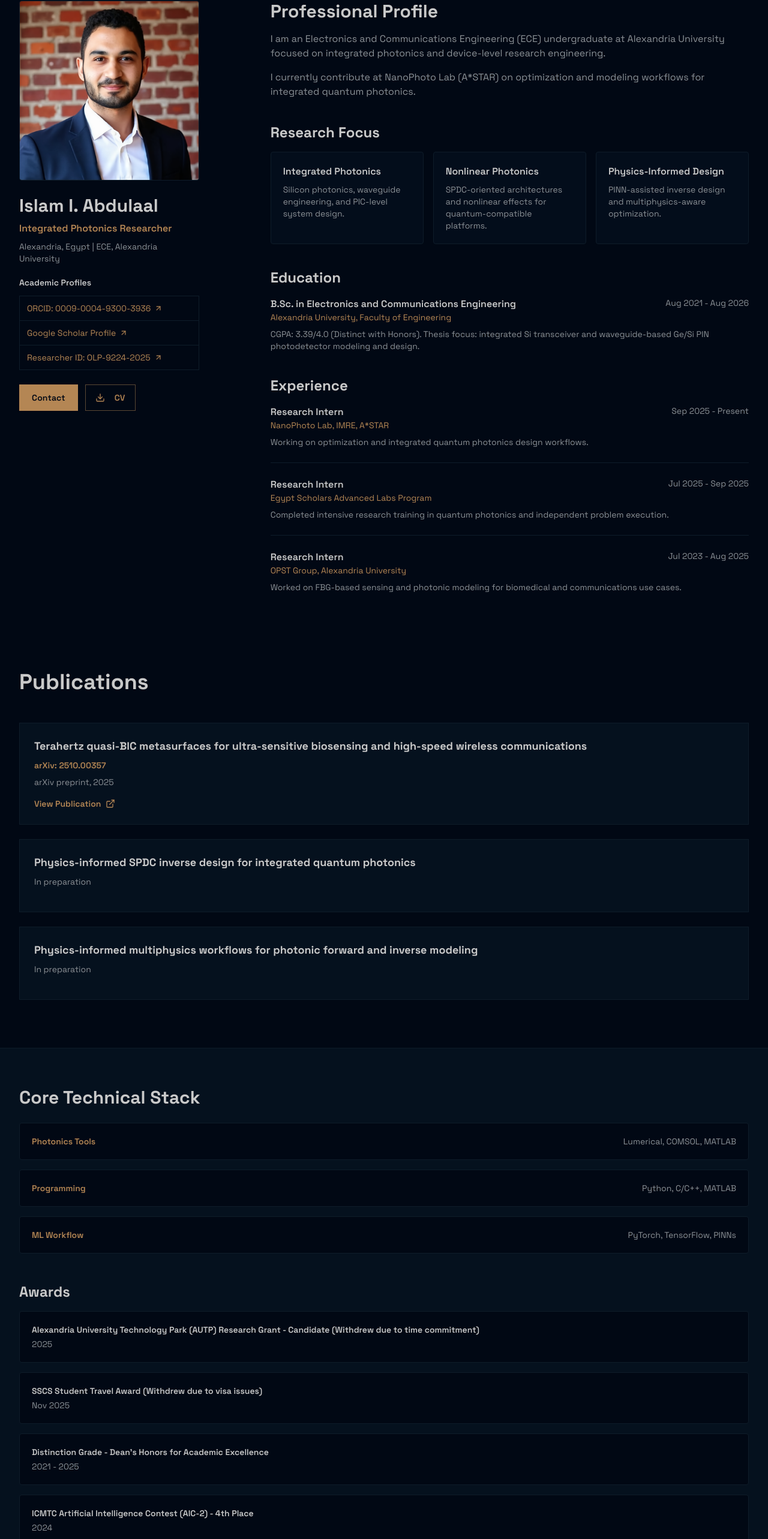
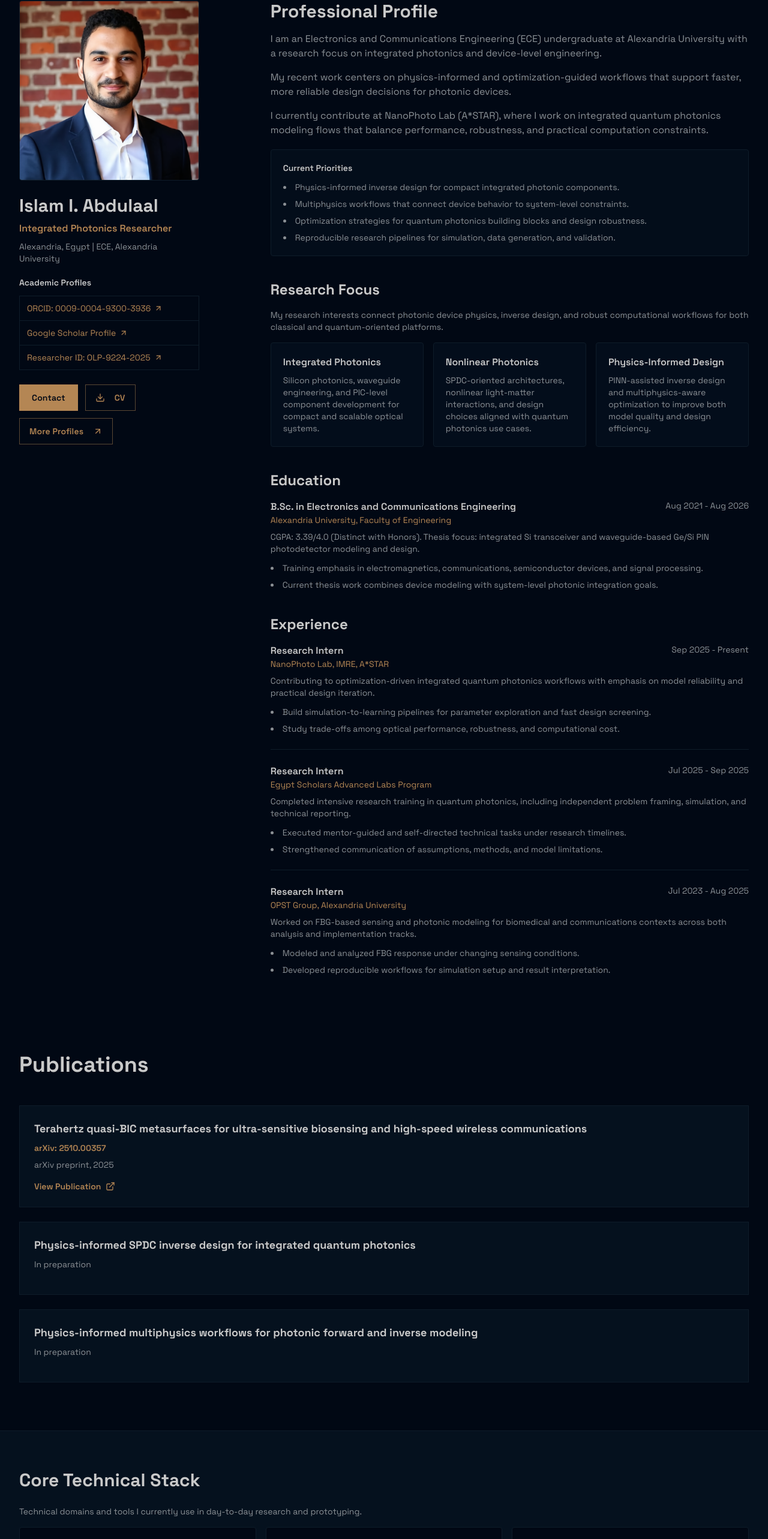
Before and after one commit to iabdul-aal/iabdul-aal.github.io, a Next.js app: page /about in a window 1280 px wide. Shown: the part 144-2710 px from the top of the page at 60% size. Built offline with nearby package versions, Linux system fonts and the light colour scheme.

Commit message:
Expand About content, restore skill columns, and add profiles button

```diff
--- a/app/about/page.tsx
+++ b/app/about/page.tsx
@@ -33,15 +33,15 @@ export default function AboutPage() {
   const focusAreas = [
     {
       title: "Integrated Photonics",
-      desc: "Silicon photonics, waveguide engineering, and PIC-level system design.",
+      desc: "Silicon photonics, waveguide engineering, and PIC-level component development for compact and scalable optical systems.",
     },
     {
       title: "Nonlinear Photonics",
-      desc: "SPDC-oriented architectures and nonlinear effects for quantum-compatible platforms.",
+      desc: "SPDC-oriented architectures, nonlinear light-matter interactions, and design choices aligned with quantum photonics use cases.",
     },
     {
       title: "Physics-Informed Design",
-      desc: "PINN-assisted inverse design and multiphysics-aware optimization.",
+      desc: "PINN-assisted inverse design and multiphysics-aware optimization to improve both model quality and design efficiency.",
     },
   ]
 
@@ -50,19 +50,34 @@ export default function AboutPage() {
       role: "Research Intern",
       org: "NanoPhoto Lab, IMRE, A*STAR",
       period: "Sep 2025 - Present",
-      summary: "Working on optimization and integrated quantum photonics design workflows.",
+      summary:
+        "Contributing to optimization-driven integrated quantum photonics workflows with emphasis on model reliability and practical design iteration.",
+      highlights: [
+        "Build simulation-to-learning pipelines for parameter exploration and fast design screening.",
+        "Study trade-offs among optical performance, robustness, and computational cost.",
+      ],
     },
     {
       role: "Research Intern",
       org: "Egypt Scholars Advanced Labs Program",
       period: "Jul 2025 - Sep 2025",
-      summary: "Completed intensive research training in quantum photonics and independent problem execution.",
+      summary:
+        "Completed intensive research training in quantum photonics, including independent problem framing, simulation, and technical reporting.",
+      highlights: [
+        "Executed mentor-guided and self-directed technical tasks under research timelines.",
+        "Strengthened communication of assumptions, methods, and model limitations.",
+      ],
     },
     {
       role: "Research Intern",
       org: "OPST Group, Alexandria University",
       period: "Jul 2023 - Aug 2025",
-      summary: "Worked on FBG-based sensing and photonic modeling for biomedical and communications use cases.",
+      summary:
+        "Worked on FBG-based sensing and photonic modeling for biomedical and communications contexts across both analysis and implementation tracks.",
+      highlights: [
+        "Modeled and analyzed FBG response under changing sensing conditions.",
+        "Developed reproducible workflows for simulation setup and result interpretation.",
+      ],
     },
   ]
 
@@ -71,7 +86,12 @@ export default function AboutPage() {
       degree: "B.Sc. in Electronics and Communications Engineering",
       org: "Alexandria University, Faculty of Engineering",
       period: "Aug 2021 - Aug 2026",
-      summary: "CGPA: 3.39/4.0 (Distinct with Honors). Thesis focus: integrated Si transceiver and waveguide-based Ge/Si PIN photodetector modeling and design.",
+      summary:
+        "CGPA: 3.39/4.0 (Distinct with Honors). Thesis focus: integrated Si transceiver and waveguide-based Ge/Si PIN photodetector modeling and design.",
+      highlights: [
+        "Training emphasis in electromagnetics, communications, semiconductor devices, and signal processing.",
+        "Current thesis work combines device modeling with system-level photonic integration goals.",
+      ],
     },
   ]
 
@@ -106,6 +126,28 @@ export default function AboutPage() {
     {
       name: "IEEE Society Add-On: Photonics Society",
       detail: "Requires IEEE membership first | 2025 - Present",
+    },
+  ]
+
+  const currentPriorities = [
+    "Physics-informed inverse design for compact integrated photonic components.",
+    "Multiphysics workflows that connect device behavior to system-level constraints.",
+    "Optimization strategies for quantum photonics building blocks and design robustness.",
+    "Reproducible research pipelines for simulation, data generation, and validation.",
+  ]
+
+  const technicalStack = [
+    {
+      label: "Photonics & Simulation",
+      items: ["Lumerical FDTD/MODE", "COMSOL Multiphysics", "MATLAB", "Device and waveguide modeling"],
+    },
+    {
+      label: "Programming & Compute",
+      items: ["Python", "C/C++", "MATLAB scripting", "Data analysis workflows"],
+    },
+    {
+      label: "ML & Optimization",
+      items: ["PyTorch", "TensorFlow", "Physics-Informed Neural Networks (PINNs)", "Design-space optimization"],
     },
   ]
 
@@ -177,6 +219,12 @@ export default function AboutPage() {
                     CV
                   </a>
                 </Button>
+                <Button asChild variant="outline">
+                  <a href={socialLinks.linktree} target="_blank" rel="noopener noreferrer">
+                    More Profiles
+                    <ArrowUpRight className="w-4 h-4 ml-2" />
+                  </a>
+                </Button>
               </div>
             </div>
           </aside>
@@ -186,18 +234,34 @@ export default function AboutPage() {
               <h2 className="text-3xl font-bold mb-4">Professional Profile</h2>
               <div className="space-y-4 text-muted-foreground">
                 <p>
-                  I am an Electronics and Communications Engineering (ECE) undergraduate at Alexandria University
-                  focused on integrated photonics and device-level research engineering.
+                  I am an Electronics and Communications Engineering (ECE) undergraduate at Alexandria University with
+                  a research focus on integrated photonics and device-level engineering.
                 </p>
                 <p>
-                  I currently contribute at NanoPhoto Lab (A*STAR) on optimization and modeling workflows for
-                  integrated quantum photonics.
+                  My recent work centers on physics-informed and optimization-guided workflows that support faster,
+                  more reliable design decisions for photonic devices.
                 </p>
+                <p>
+                  I currently contribute at NanoPhoto Lab (A*STAR), where I work on integrated quantum photonics
+                  modeling flows that balance performance, robustness, and practical computation constraints.
+                </p>
+              </div>
+              <div className="mt-5 p-5 rounded-xl border border-border bg-card/60">
+                <p className="text-sm font-semibold mb-3">Current Priorities</p>
+                <ul className="space-y-2 text-sm text-muted-foreground list-disc list-inside">
+                  {currentPriorities.map((item) => (
+                    <li key={item}>{item}</li>
+                  ))}
+                </ul>
               </div>
             </section>
 
             <section>
               <h2 className="text-2xl font-bold mb-4">Research Focus</h2>
+              <p className="text-sm text-muted-foreground mb-4">
+                My research interests connect photonic device physics, inverse design, and robust computational
+                workflows for both classical and quantum-oriented platforms.
+              </p>
               <div className="grid grid-cols-1 sm:grid-cols-3 gap-4">
                 {focusAreas.map((item) => (
                   <article key={item.title} className="p-5 rounded-xl border border-border bg-card/70">
@@ -221,6 +285,11 @@ export default function AboutPage() {
                       <p className="text-sm text-muted-foreground">{item.period}</p>
                     </div>
                     <p className="text-sm text-muted-foreground">{item.summary}</p>
+                    <ul className="mt-3 space-y-2 text-sm text-muted-foreground list-disc list-inside">
+                      {item.highlights.map((point) => (
+                        <li key={point}>{point}</li>
+                      ))}
+                    </ul>
                   </article>
                 ))}
               </div>
@@ -239,6 +308,11 @@ export default function AboutPage() {
                       <p className="text-sm text-muted-foreground">{item.period}</p>
                     </div>
                     <p className="text-sm text-muted-foreground">{item.summary}</p>
+                    <ul className="mt-3 space-y-2 text-sm text-muted-foreground list-disc list-inside">
+                      {item.highlights.map((point) => (
+                        <li key={point}>{point}</li>
+                      ))}
+                    </ul>
                   </article>
                 ))}
               </div>
@@ -253,18 +327,18 @@ export default function AboutPage() {
       <section className="py-16 bg-card border-t border-border">
         <div className="max-w-7xl mx-auto px-4 sm:px-6 lg:px-8">
           <h2 className="text-3xl font-bold mb-6">Core Technical Stack</h2>
-          <div className="space-y-4">
-            {[
-              { label: "Photonics Tools", value: "Lumerical, COMSOL, MATLAB" },
-              { label: "Programming", value: "Python, C/C++, MATLAB" },
-              { label: "ML Workflow", value: "PyTorch, TensorFlow, PINNs" },
-            ].map((item) => (
-              <article
-                key={item.label}
-                className="p-5 rounded-xl border border-border bg-background sm:flex sm:items-center sm:justify-between gap-4"
-              >
-                <p className="text-sm font-semibold text-accent">{item.label}</p>
-                <p className="text-sm text-muted-foreground mt-2 sm:mt-0">{item.value}</p>
+          <p className="text-sm text-muted-foreground mb-4">
+            Technical domains and tools I currently use in day-to-day research and prototyping.
+          </p>
+          <div className="grid grid-cols-1 sm:grid-cols-2 xl:grid-cols-3 gap-4">
+            {technicalStack.map((item) => (
+              <article key={item.label} className="p-5 rounded-xl border border-border bg-background">
+                <p className="text-sm font-semibold text-accent mb-3">{item.label}</p>
+                <ul className="space-y-2 text-sm text-muted-foreground list-disc list-inside">
+                  {item.items.map((tool) => (
+                    <li key={tool}>{tool}</li>
+                  ))}
+                </ul>
               </article>
             ))}
           </div>
@@ -272,6 +346,9 @@ export default function AboutPage() {
           <div className="mt-12 space-y-10">
             <section>
               <h3 className="text-2xl font-bold mb-4">Awards</h3>
+              <p className="text-sm text-muted-foreground mb-4">
+                Selected recognitions and candidacies relevant to my academic and research track.
+              </p>
               <div className="space-y-4">
                 {awards.map((item) => (
                   <article key={`${item.title}-${item.period}`} className="p-5 rounded-xl border border-border bg-background">
@@ -284,6 +361,9 @@ export default function AboutPage() {
 
             <section>
               <h3 className="text-2xl font-bold mb-4">Memberships</h3>
+              <p className="text-sm text-muted-foreground mb-4">
+                Professional membership structure follows IEEE base membership first, then society add-ons.
+              </p>
               <div className="space-y-4">
                 {memberships.map((item) => (
                   <article key={item.name} className="p-5 rounded-xl border border-border bg-background">
--- a/lib/social-links.ts
+++ b/lib/social-links.ts
@@ -5,6 +5,7 @@ export const socialLinks = {
   scholar: "https://scholar.google.com/citations?user=CPmqNv4AAAAJ&hl=en",
   semanticScholar: "https://www.semanticscholar.org/author/Islam-I.-Abdulaal",
   researchGate: "https://www.researchgate.net/profile/Islam-Abdulaal",
+  linktree: "https://linktr.ee/iabdul-aal",
   medium: "https://iabdul-aal.medium.com/",
   mediumRss: "https://medium.com/feed/@iabdul-aal",
   arxiv: "https://arxiv.org/abs/2510.00357",
```
